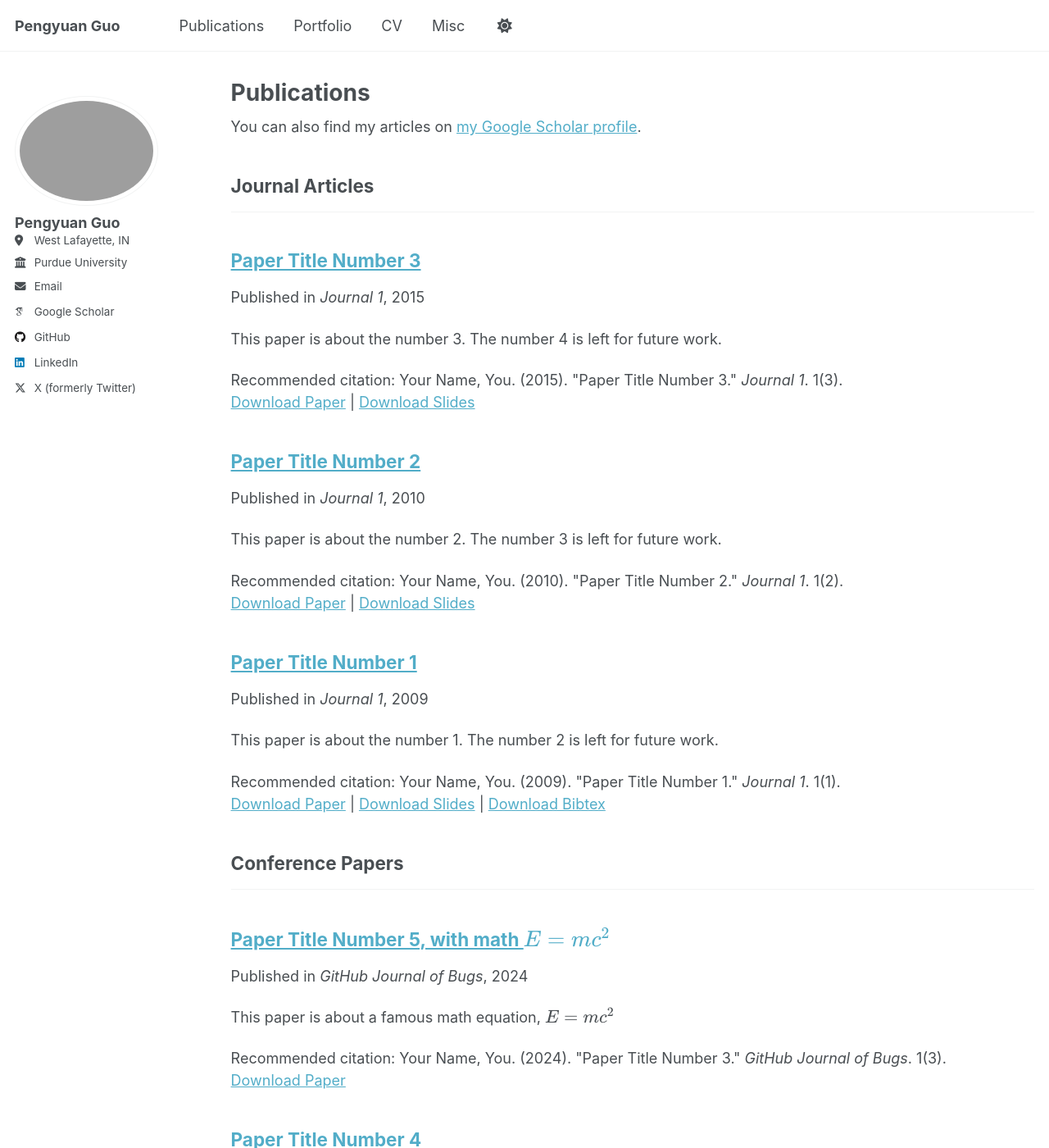
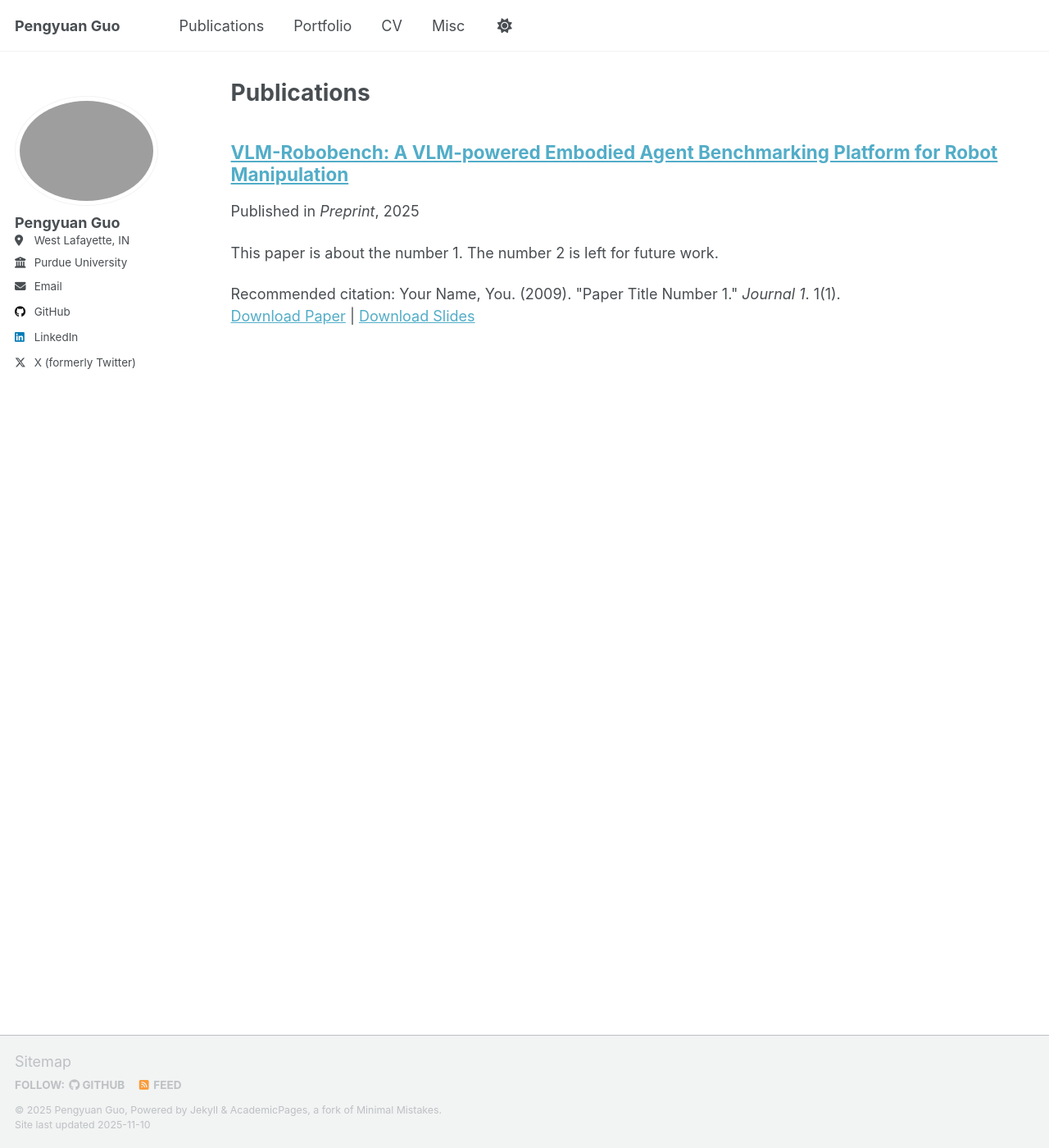
Before and after one commit to PengyuanGuo/pengyuanguo.github.io, a Jekyll site: the page built from _pages/publications.html, in a window 1280 px wide and 1400 px high. Shown: the whole window at 82% size. Built offline with Jekyll 4.4.1, drawn with Linux system fonts in a browser that asks for light colours; some web fonts are replaced; a script that is not in the unit is left out; some of the changed text lies outside the part shown.

Commit message:
updated about.me, pubblication

```diff
--- a/_config.yml
+++ b/_config.yml
@@ -34,7 +34,7 @@ author:
   # Academic websites
   academia         : # URL
   arxiv            : # URL - Update with the correct link to your profile
-  googlescholar    : "https://scholar.google.com/citations?user=PS_CX0AAAAAJ"
+  googlescholar    : #
   inspire-hep      : # URL
   impactstory      : # URL
   orcid            : # URL
@@ -80,12 +80,12 @@ author:
 
 # Publication Category - The following the list of publication categories and their headings
 publication_category:
-  books:
-    title: 'Books'
-  manuscripts:
-    title: 'Journal Articles'
-  conferences:
-    title: 'Conference Papers'
+  # books:
+  #   title: 'Books'
+  # manuscripts:
+  #   title: 'Journal Articles'
+  # conferences:
+  #   title: 'Conference Papers'
 
 # Site Settings
 teaser                   :  # filename of teaser fallback teaser image placed in /images/, .e.g. "500x300.png"
--- a/_data/cv.json
+++ b/_data/cv.json
@@ -16,7 +16,7 @@
       {
         "network": "Google Scholar",
         "username": "",
-        "url": "https://scholar.google.com/citations?user=PS_CX0AAAAAJ"
+        "url": ""
       },
       {
         "network": "ORCID",
--- a/_publications/2010-10-01-paper-title-number-2.md
+++ /dev/null
@@ -1,14 +0,0 @@
----
-title: "Paper Title Number 2"
-collection: publications
-category: manuscripts
-permalink: /publication/2010-10-01-paper-title-number-2
-excerpt: 'This paper is about the number 2. The number 3 is left for future work.'
-date: 2010-10-01
-venue: 'Journal 1'
-slidesurl: 'http://academicpages.github.io/files/slides2.pdf'
-paperurl: 'http://academicpages.github.io/files/paper2.pdf'
-citation: 'Your Name, You. (2010). &quot;Paper Title Number 2.&quot; <i>Journal 1</i>. 1(2).'
----
-
-The contents above will be part of a list of publications, if the user clicks the link for the publication than the contents of section will be rendered as a full page, allowing you to provide more information about the paper for the reader. When publications are displayed as a single page, the contents of the above "citation" field will automatically be included below this section in a smaller font.
--- a/_publications/2015-10-01-paper-title-number-3.md
+++ /dev/null
@@ -1,14 +0,0 @@
----
-title: "Paper Title Number 3"
-collection: publications
-category: manuscripts
-permalink: /publication/2015-10-01-paper-title-number-3
-excerpt: 'This paper is about the number 3. The number 4 is left for future work.'
-date: 2015-10-01
-venue: 'Journal 1'
-slidesurl: 'http://academicpages.github.io/files/slides3.pdf'
-paperurl: 'http://academicpages.github.io/files/paper3.pdf'
-citation: 'Your Name, You. (2015). &quot;Paper Title Number 3.&quot; <i>Journal 1</i>. 1(3).'
----
-
-The contents above will be part of a list of publications, if the user clicks the link for the publication than the contents of section will be rendered as a full page, allowing you to provide more information about the paper for the reader. When publications are displayed as a single page, the contents of the above "citation" field will automatically be included below this section in a smaller font.
--- a/_publications/2025-06-08-paper-title-number-5.md
+++ /dev/null
@@ -1,13 +0,0 @@
----
-title: "Paper Title Number 5, with math $$E=mc^2$$"
-collection: publications
-category: conferences
-permalink: /publication/2024-02-17-paper-title-number-4
-excerpt: 'This paper is about a famous math equation, $$E=mc^2$$'
-date: 2024-02-17
-venue: 'GitHub Journal of Bugs'
-paperurl: 'http://academicpages.github.io/files/paper3.pdf'
-citation: 'Your Name, You. (2024). &quot;Paper Title Number 3.&quot; <i>GitHub Journal of Bugs</i>. 1(3).'
----
-
-Using [MathJax](https://www.mathjax.org/) in the description is supported - $$E=mc^2$$ - however, the use must be mindful that the default delimiters are `$$...$$` and `\\[...\\]` which differs from the `$...$` that is typically expected.
--- a/_publications/2009-10-01-paper-title-number-1.md
+++ b/_publications/2025-11-10-VLM_robobench.md
@@ -1,14 +1,13 @@
 ---
-title: "Paper Title Number 1"
+title: "VLM-Robobench: A VLM-powered Embodied Agent Benchmarking Platform for Robot Manipulation"
 collection: publications
-category: manuscripts
-permalink: /publication/2009-10-01-paper-title-number-1
+category:
+permalink: /publication/2025-11-10-VLM_robobench
 excerpt: 'This paper is about the number 1. The number 2 is left for future work.'
-date: 2009-10-01
-venue: 'Journal 1'
+date: 2025-11-10
+venue: 'Preprint'
 slidesurl: 'http://academicpages.github.io/files/slides1.pdf'
 paperurl: 'http://academicpages.github.io/files/paper1.pdf'
-bibtexurl: 'http://academicpages.github.io/files/bibtex1.bib'
 citation: 'Your Name, You. (2009). &quot;Paper Title Number 1.&quot; <i>Journal 1</i>. 1(1).'
 ---
 The contents above will be part of a list of publications, if the user clicks the link for the publication than the contents of section will be rendered as a full page, allowing you to provide more information about the paper for the reader. When publications are displayed as a single page, the contents of the above "citation" field will automatically be included below this section in a smaller font.
```
Also changed, not shown: _pages/about.md (+10 -8 lines), _publications/2024-02-17-paper-title-number-4.md (deleted, +0 -13 lines), 6 other files.
